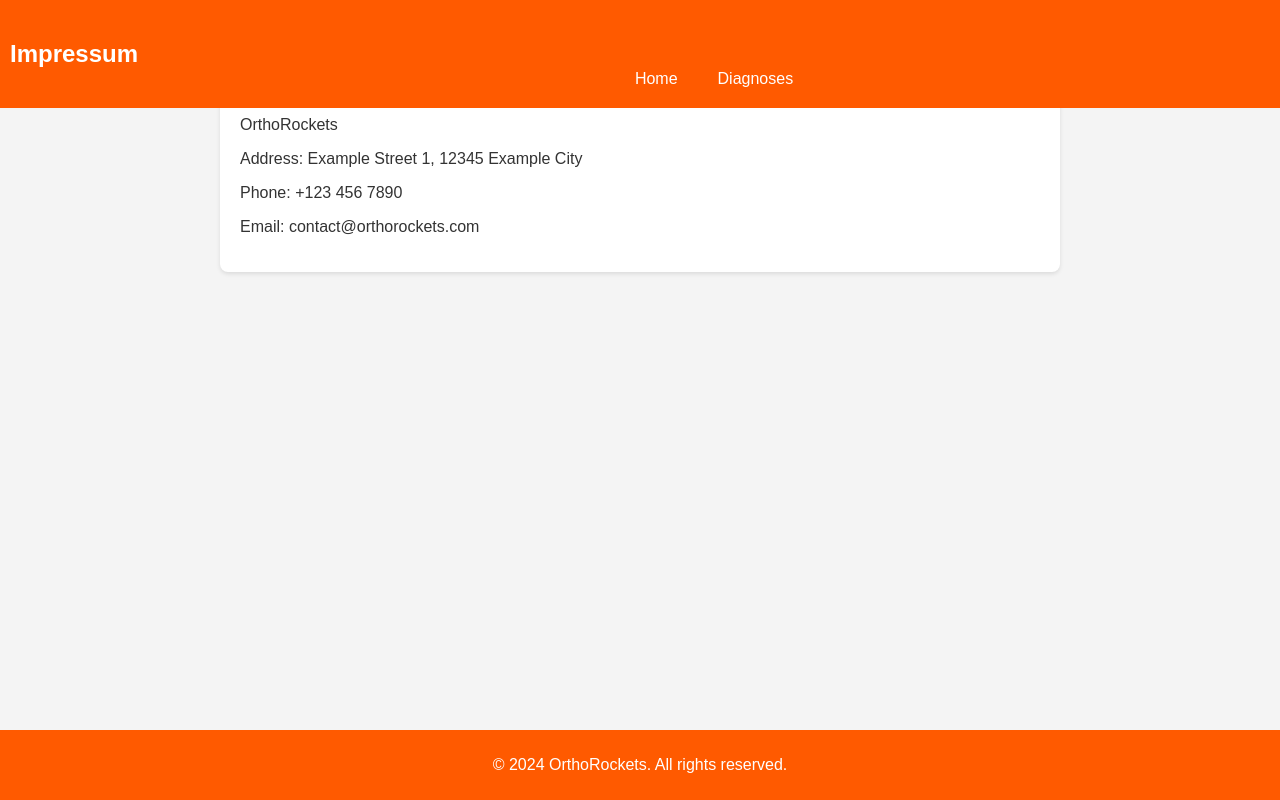
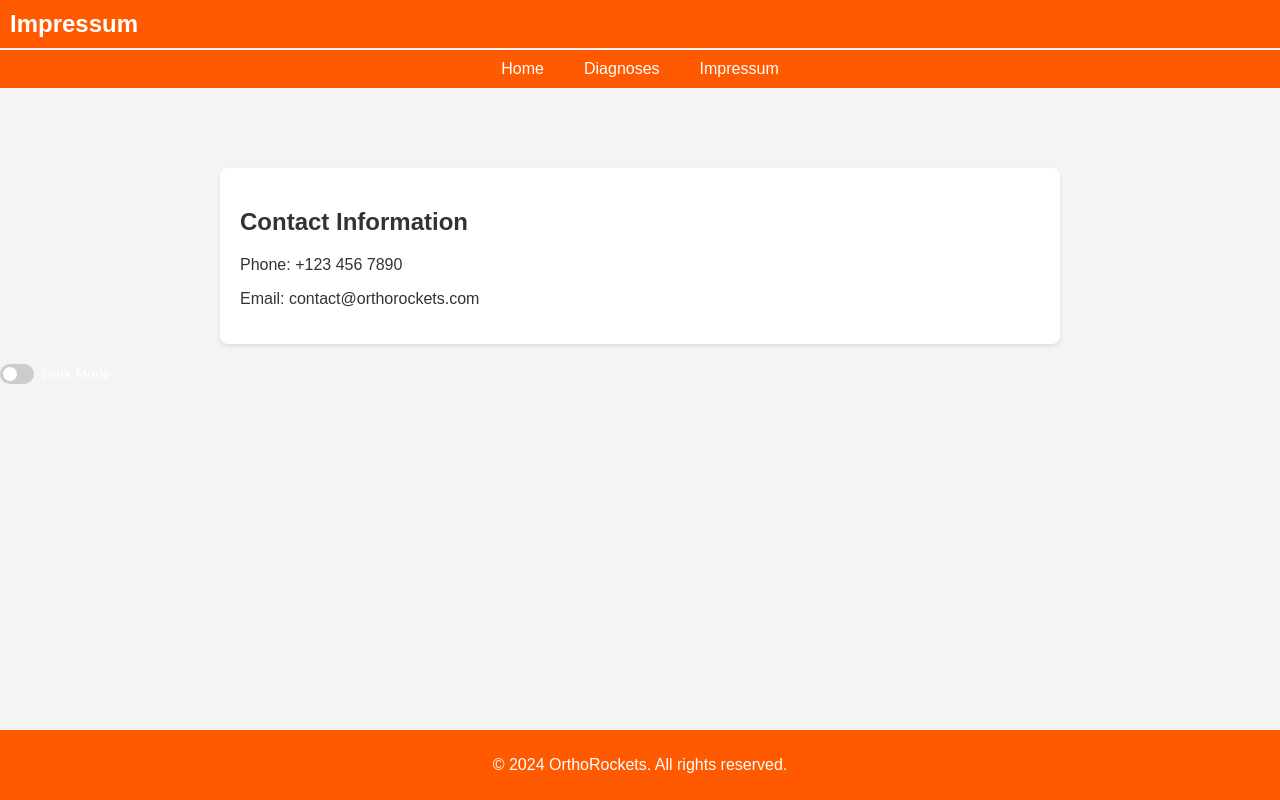
Before and after one commit to nekonomicus/orthorocket, a plain HTML site: page impressum.html in a window 1280 px wide. Drawn offline with Linux system fonts and the light colour scheme.

Commit message:
Update impressum.html

```diff
--- a/impressum.html
+++ b/impressum.html
@@ -9,21 +9,29 @@
 <body>
     <header>
         <h1>Impressum</h1>
+    </header>
     <nav>
         <ul>
             <li><a href="index.html">Home</a></li>
             <li><a href="diagnoses.html">Diagnoses</a></li>
+            <li><a href="impressum.html">Impressum</a></li>
         </ul>
     </nav>
-    </header>
     <main>
-        <p>OrthoRockets</p>
-        <p>Address: Example Street 1, 12345 Example City</p>
+        <section>
+            <h2>Contact Information</h2>
             <p>Phone: +123 456 7890</p>
             <p>Email: contact@orthorockets.com</p>
+        </section>
     </main>
     <footer>
         <p>&copy; 2024 OrthoRockets. All rights reserved.</p>
     </footer>
+    <div class="switch">
+        <input type="checkbox" id="dark-mode-toggle">
+        <span class="slider"></span>
+        <label for="dark-mode-toggle">Dark Mode</label>
+    </div>
+    <script src="scripts/app.js"></script>
 </body>
 </html>
```
Lines whose indentation alone changed are shown as unchanged.
